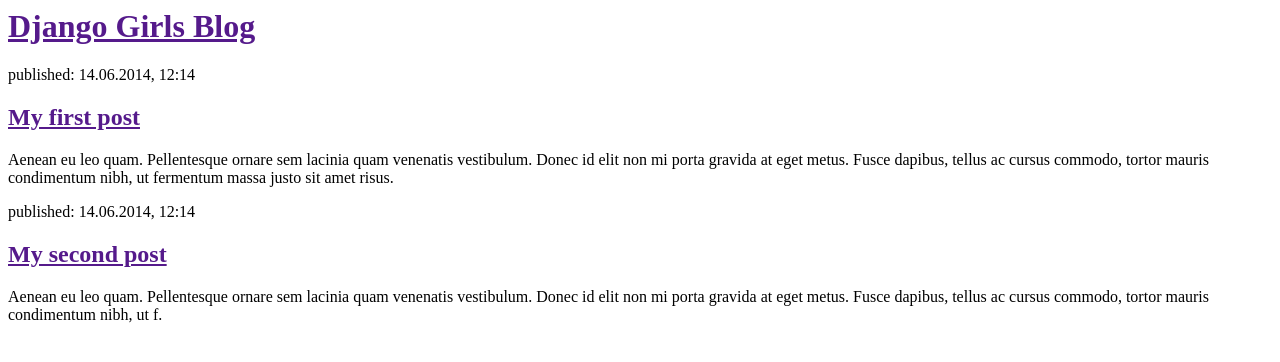
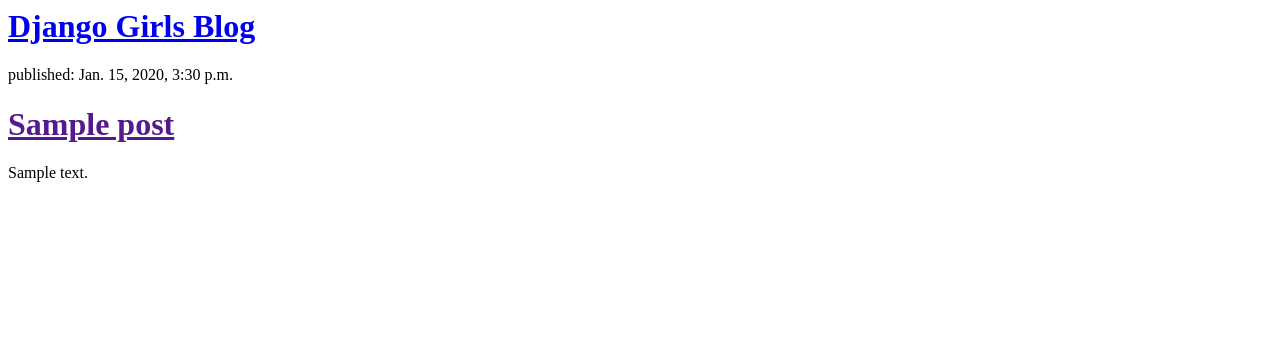
Before and after one commit to chantush/my-first-blog, a Django app: template blog/templates/blog/post_list.html in a window 1280 px wide. Shown: the top 362 px of the page. Run offline with Django 3.2, Linux system fonts and the light colour scheme; the template is opened without the code that fills it: values that come from a table or form of the project are taken from there, others are empty; tables that the repository leaves empty hold one stand-in row (values such as "Sample post").

Commit message:
modified templates to access DB

```diff
--- a/blog/templates/blog/post_list.html
+++ b/blog/templates/blog/post_list.html
@@ -1,4 +1,4 @@
-<html>
+<!-- <html>
     <head>
         <title>Django Girls blog</title>
     </head>
@@ -6,17 +6,24 @@
         <div>
             <h1><a href="">Django Girls Blog</a></h1>
         </div>
+        {% for post in posts %}
+    {{ post }}
+{% endfor %}
 
-        <div>
-            <p>published: 14.06.2014, 12:14</p>
-            <h2><a href="">My first post</a></h2>
-            <p>Aenean eu leo quam. Pellentesque ornare sem lacinia quam venenatis vestibulum. Donec id elit non mi porta gravida at eget metus. Fusce dapibus, tellus ac cursus commodo, tortor mauris condimentum nibh, ut fermentum massa justo sit amet risus.</p>
-        </div>
-
-        <div>
-            <p>published: 14.06.2014, 12:14</p>
-            <h2><a href="">My second post</a></h2>
-            <p>Aenean eu leo quam. Pellentesque ornare sem lacinia quam venenatis vestibulum. Donec id elit non mi porta gravida at eget metus. Fusce dapibus, tellus ac cursus commodo, tortor mauris condimentum nibh, ut f.</p>
-        </div>
     </body>
 </html>
+
+ -->
+
+
+<div>
+    <h1><a href="/">Django Girls Blog</a></h1>
+</div>
+
+{% for post in posts %}
+    <div>
+        <p>published: {{ post.published_date }}</p>
+        <h1><a href="">{{ post.title }}</a></h1>
+        <p>{{ post.text|linebreaksbr }}</p>
+    </div>
+{% endfor %}
--- a/blog/views.py
+++ b/blog/views.py
@@ -1,4 +1,8 @@
 from django.shortcuts import render
+from django.utils import timezone
+from .models import Post
+
 
 def post_list(request):
-    return render(request, 'blog/post_list.html', {})# Create your views here.
+    posts = Post.objects.filter(published_date__lte=timezone.now()).order_by('published_date')
+    return render(request, 'blog/post_list.html', {'posts':posts})
```
